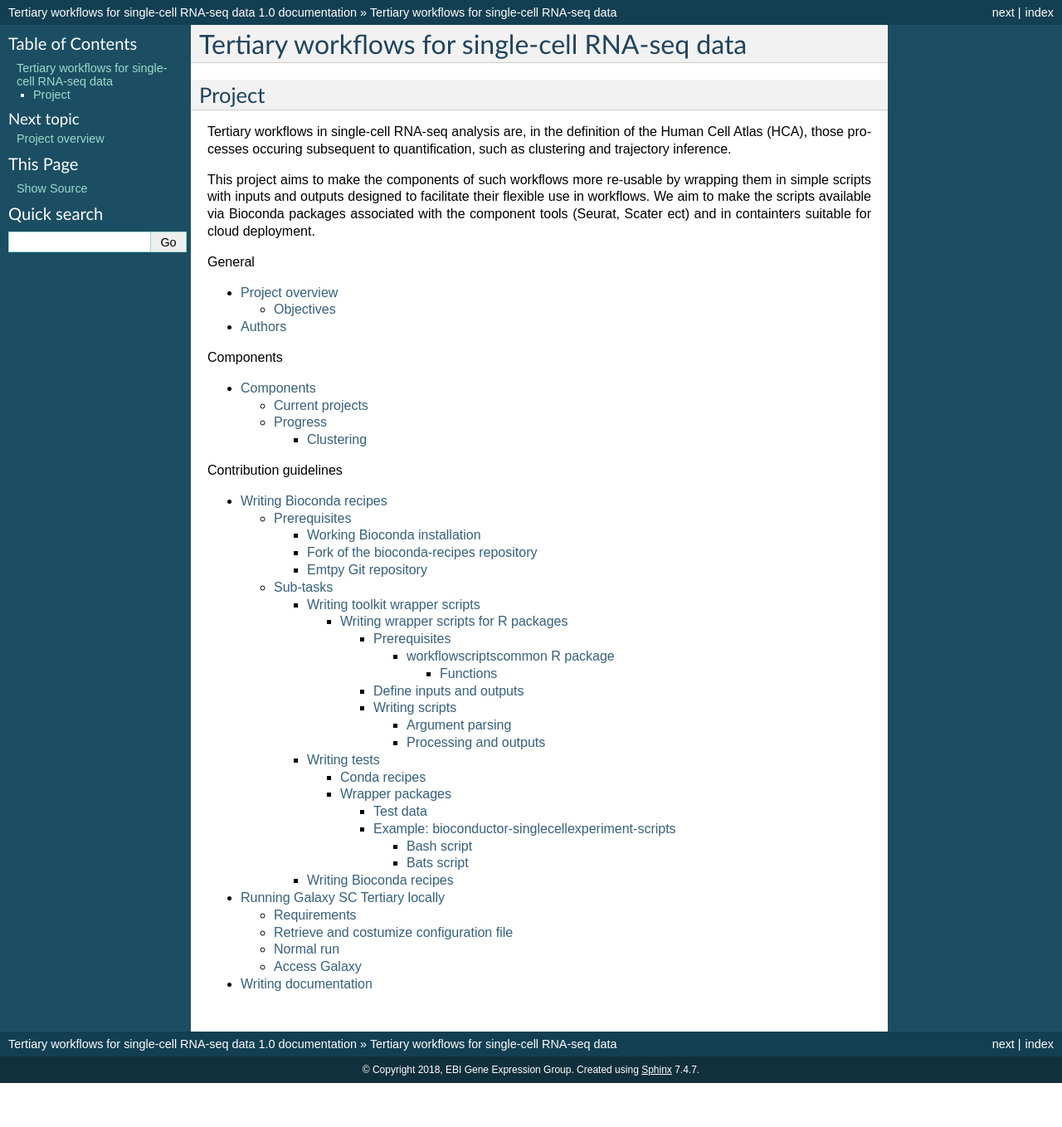
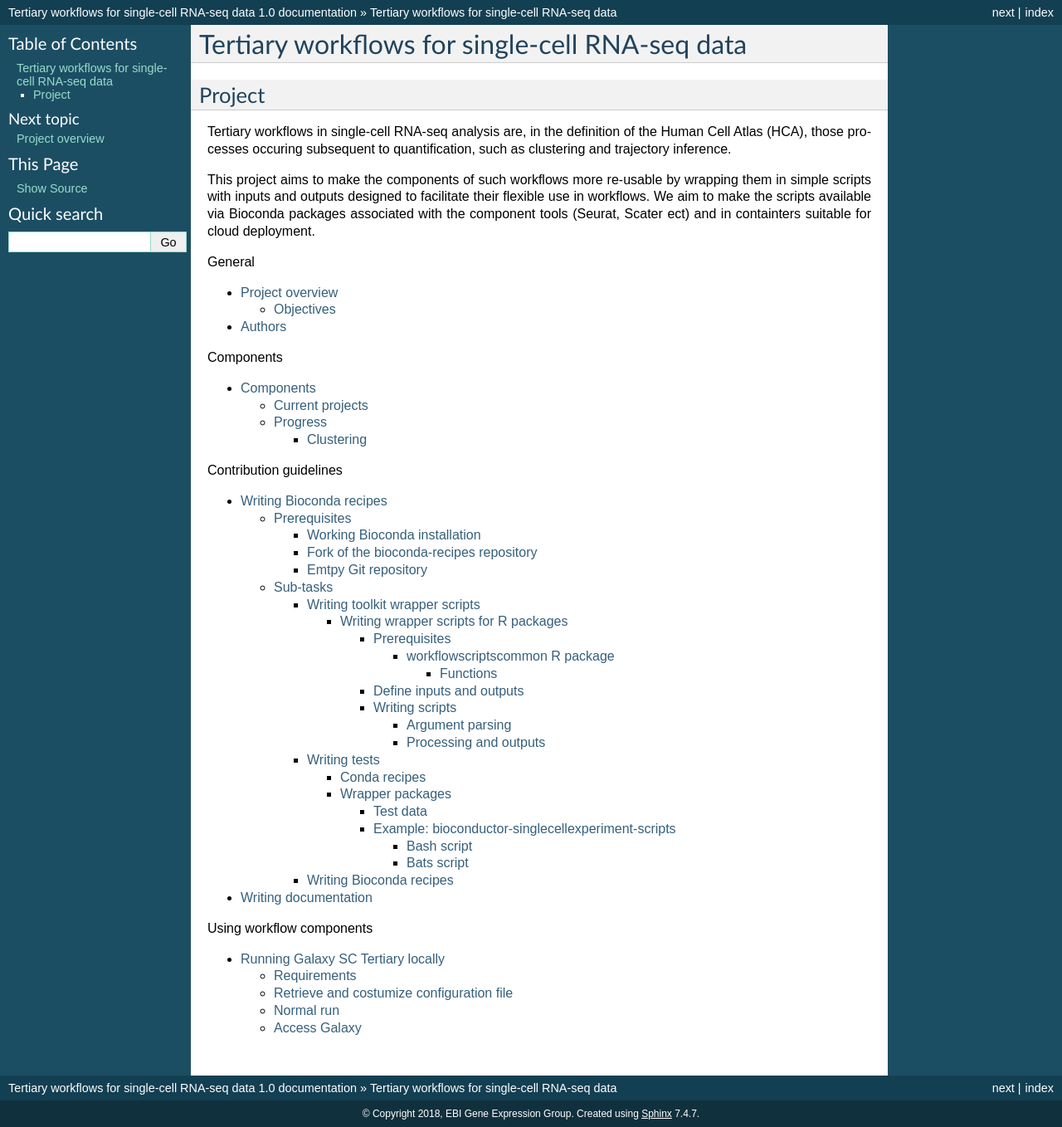
Before and after one commit to ebi-gene-expression-group/tertiary_workflows_docs, a Sphinx documentation site: the page built from docs/index.rst, in a window 1280 px wide. Shown: the whole page at 83% size. Built offline with Sphinx 7.4.7, drawn with Linux system fonts in a browser that asks for light colours; before the commit the page ends 1305 px from its top, so only the background shows below that.

Commit message:
Moved Galaxy bit to usage section

```diff
--- a/docs/index.rst
+++ b/docs/index.rst
@@ -32,5 +32,9 @@ This project aims to make the components of such workflows more re-usable by wra
    :caption: Contribution guidelines
 
    bioconda_wrapping_tools
+   writing_documentation
+
+.. toctree::
+   :caption: Using workflow components
+
    running_galaxy_sc_locally
-   writing_documentation
```
